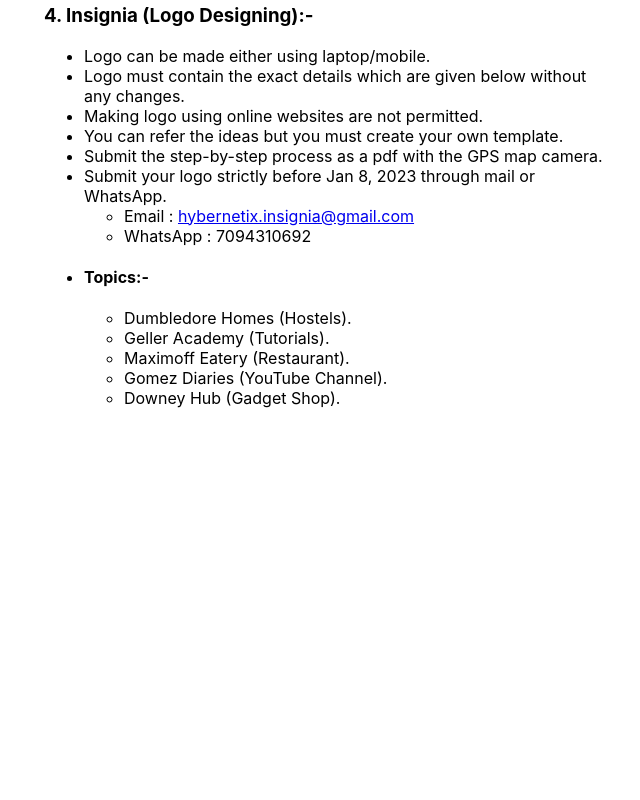
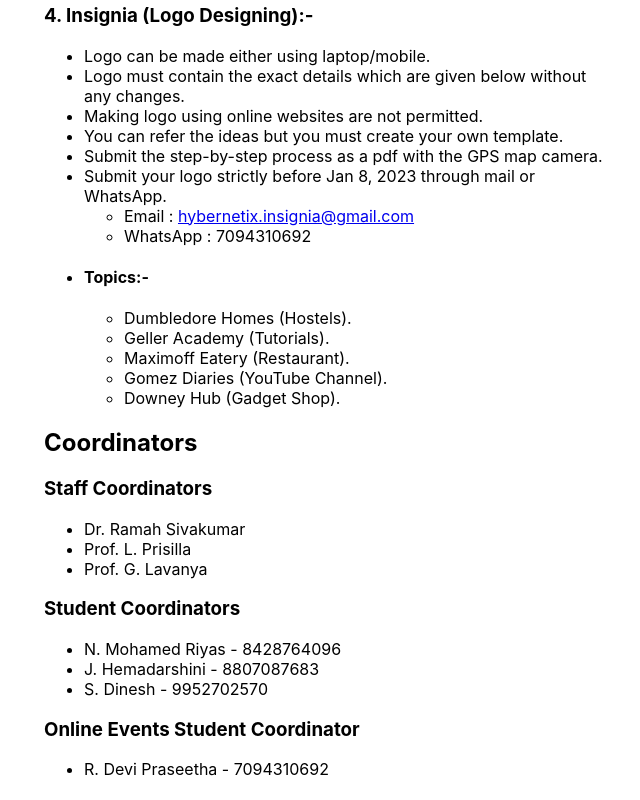
Before and after one commit to thequantumquirk/bhccs2k24, a Next.js app: page /rules in a window 1280 px wide. Shown: the part 4334-5134 px from the top of the page, without its empty margins (316-956 px from the left). Before the commit the page ends 4763 px from the top, so only its background shows below. Built offline with nearby package versions, Linux system fonts and the light colour scheme.

Commit message:
1. Updated Coordinator details in rules page

```diff
--- /dev/null
+++ b/components/RulesCoordinators.tsx
@@ -0,0 +1,33 @@
+import React from "react";
+
+const RulesCoordinators = () => {
+  return (
+    <div>
+      <h2>Coordinators</h2>
+      <div>
+        <h3>Staff Coordinators</h3>
+        <ul>
+          <li>Dr. Ramah Sivakumar</li>
+          <li>Prof. L. Prisilla</li>
+          <li>Prof. G. Lavanya</li>
+        </ul>
+      </div>
+      <div>
+        <h3>Student Coordinators</h3>
+        <ul>
+          <li>N. Mohamed Riyas - 8428764096</li>
+          <li>J. Hemadarshini - 8807087683</li>
+          <li>S. Dinesh - 9952702570</li>
+        </ul>
+      </div>
+      <div>
+        <h3>Online Events Student Coordinator</h3>
+        <ul>
+          <li>R. Devi Praseetha - 7094310692</li>
+        </ul>
+      </div>
+    </div>
+  );
+};
+
+export default RulesCoordinators;
--- a/pages/rules.tsx
+++ b/pages/rules.tsx
@@ -8,6 +8,7 @@ import Insignia from "../components/onlineEventRuleCards/Insignia";
 import MediaRaft from "../components/onlineEventRuleCards/MediaRaft";
 import OnlineEventGeneralRules from "../components/onlineEventRuleCards/OnlineEventGeneralRules";
 import Photostratus from "../components/onlineEventRuleCards/Photostratus";
+import RulesCoordinators from "../components/RulesCoordinators";
 import AndroDesign from "../components/technicalEventRuleCards/AndroDesign";
 import Bewilder from "../components/technicalEventRuleCards/Bewilder";
 import BugSlayers from "../components/technicalEventRuleCards/BugSlayers";
@@ -48,6 +49,7 @@ const Rules = () => {
         <Photostratus />
         <Insignia />
       </div>
+      <RulesCoordinators />
     </div>
   );
 };
```
